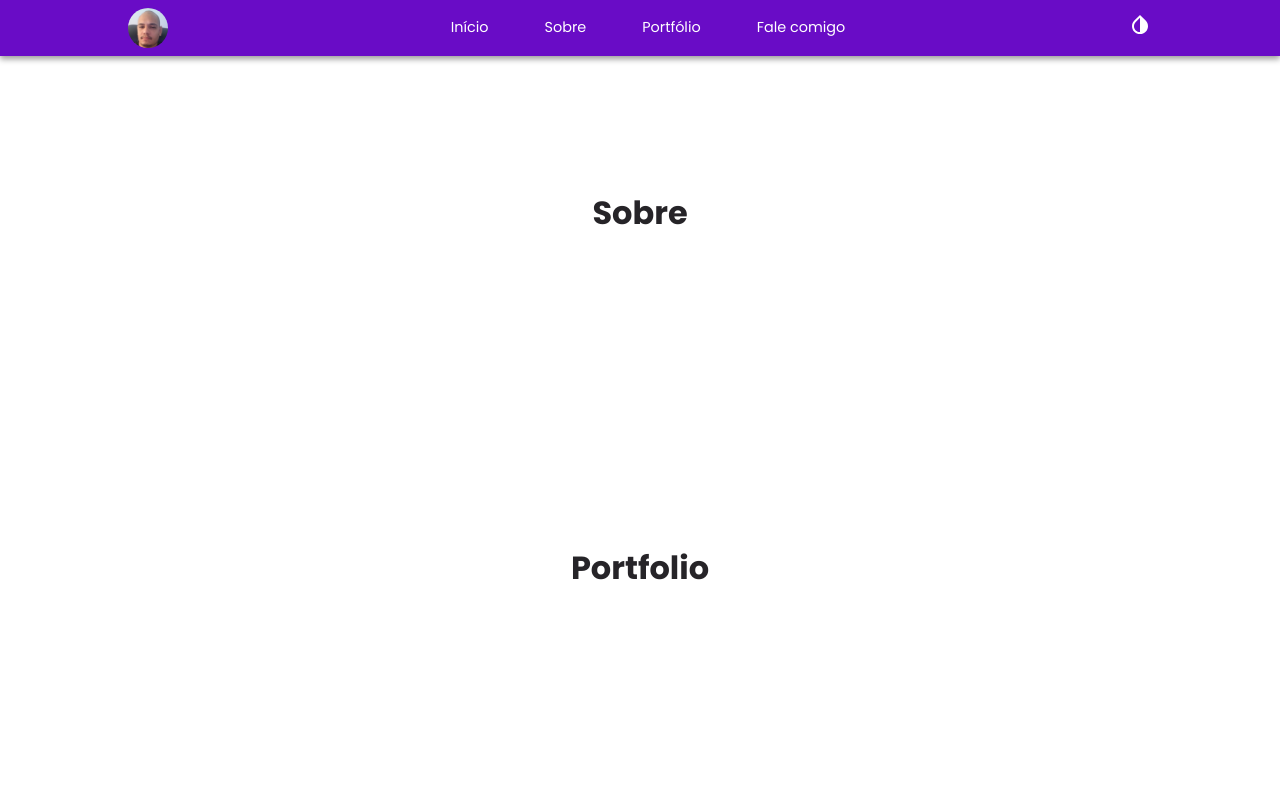
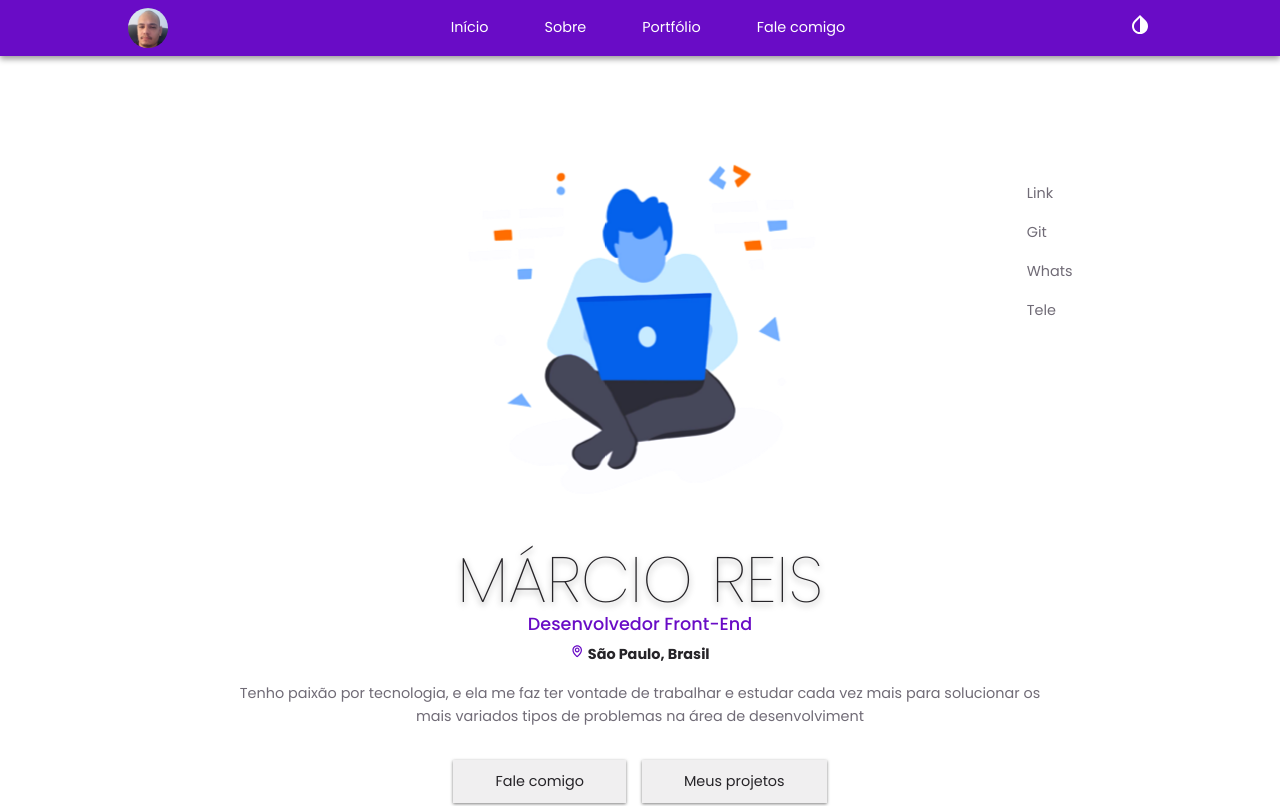
Before and after one commit to dev-marcioreis/mrs-portfolio, a React (Vite) app: page / in a window 1280 px wide. Shown: the top 806 px of the page. Built offline with nearby package versions, Linux system fonts and the light colour scheme.

Commit message:
Feat: starting the header

```diff
--- a/src/index.css
+++ b/src/index.css
@@ -109,7 +109,7 @@ h6 {
   font-size: .8rem;
 }
 a {
-  color: var(--color-white);
+  color: var(--color-dark);
   transition: var(--transition);
 }
 img {
--- a/src/sections/header/Header.jsx
+++ b/src/sections/header/Header.jsx
@@ -1,10 +1,30 @@
 import './header.css'
+import HeaderImg from '../../assets/header.png'
+import { BiMap } from 'react-icons/bi'
+import data from './data'
 
 const Header = () => {
   return (
     <>
         <header className="header" id="header">
-          <h2>Header</h2>
+          <div className="container header__container">
+            <div className="header__profile">
+              <img src={HeaderImg} alt="Header image" />
+            </div>
+              <h3>márcio reis</h3>
+              <h4>desenvolvedor front-end</h4>
+              <span><i><BiMap /></i> são paulo, brasil</span>
+              <p>Tenho paixão por tecnologia, e ela me faz ter vontade de trabalhar e estudar cada vez mais para solucionar os mais variados tipos de problemas na área de desenvolviment</p>
+            <div className="header__cta">
+              <a href="#contact" className='btn'>Fale comigo</a>
+              <a href="#portfolio" className='btn'>Meus projetos</a>
+            </div>
+            <div className="header__socials">
+              {
+                data.map((item, index) => <a key={index} href={item.link} target='_blank'>{item.icon}</a>)
+              }
+            </div>
+          </div>
         </header>
     </>
   )
--- /dev/null
+++ b/src/sections/header/data.js
@@ -0,0 +1,9 @@
+
+const data = [
+    {id: 1, link: 'https://www.linkedin.com/in/devmarcioreis/', icon: 'Link'},
+    {id: 2, link: 'https://github.com/dev-marcioreis', icon: 'Git'},
+    {id: 3, link: 'https://api.whatsapp.com/send?1=pt_BR&phone=5511994341245', icon: 'Whats'},
+    {id: 4, link: 'https://t.me/devmarcioreis', icon: 'Tele'}
+]
+
+export default data
--- a/src/sections/header/header.css
+++ b/src/sections/header/header.css
@@ -0,0 +1,64 @@
+.header {
+    margin-block-start: 7rem;
+}
+.header__container {
+    position: relative;
+    display: flex;
+    align-items: center;
+    flex-direction: column;
+    justify-content: center;
+    text-align: center;
+}
+.header__profile img {
+    filter: brightness(1.1) contrast(1.1);
+    transition: var(--transition);
+    animation: 3s move linear infinite;
+}
+@keyframes move {
+    0% {
+        transform: scale(1);
+    }
+    50% {
+        transform: scale(1.05);
+    }
+    100% {
+        transform: scale(1);
+    }
+}
+
+.header__container h3 {
+    font-size: 4rem;
+    font-weight: 100;
+    text-transform: uppercase;
+    text-shadow: var(--shadow-1);
+}
+.header__container h4 {
+    text-transform: capitalize;
+    color: var(--color-primary);
+    font-weight: 500;
+    margin-block-end: .5rem;
+}
+.header__container span {
+    font-weight: 700;
+    text-transform: capitalize;
+    color: var(--color-black);
+    margin-block-end: 1rem;
+}
+.header__container span i {
+    color: var(--color-primary);
+}
+.header__cta {
+    display: flex;
+    gap: 1rem;
+    margin-block-start: 2rem;
+}
+.header__socials {
+    position: absolute;
+    top: 0;
+    right: 0;
+    transform: translate(50%, 50%);
+    display: flex;
+    align-items: flex-start;
+    flex-direction: column;
+    gap: 1rem;
+}
--- a/src/sections/navbar/navbar.css
+++ b/src/sections/navbar/navbar.css
@@ -26,6 +26,9 @@
     display: flex;
     gap: 3.5rem;
 }
+.navbar__menu a {
+    color: var(--color-white);
+}
 #theme__icon {
     background: var(--color-transparent);
     color: var(--color-white);
```
Also changed, not shown: src/assets/header.png (added).
